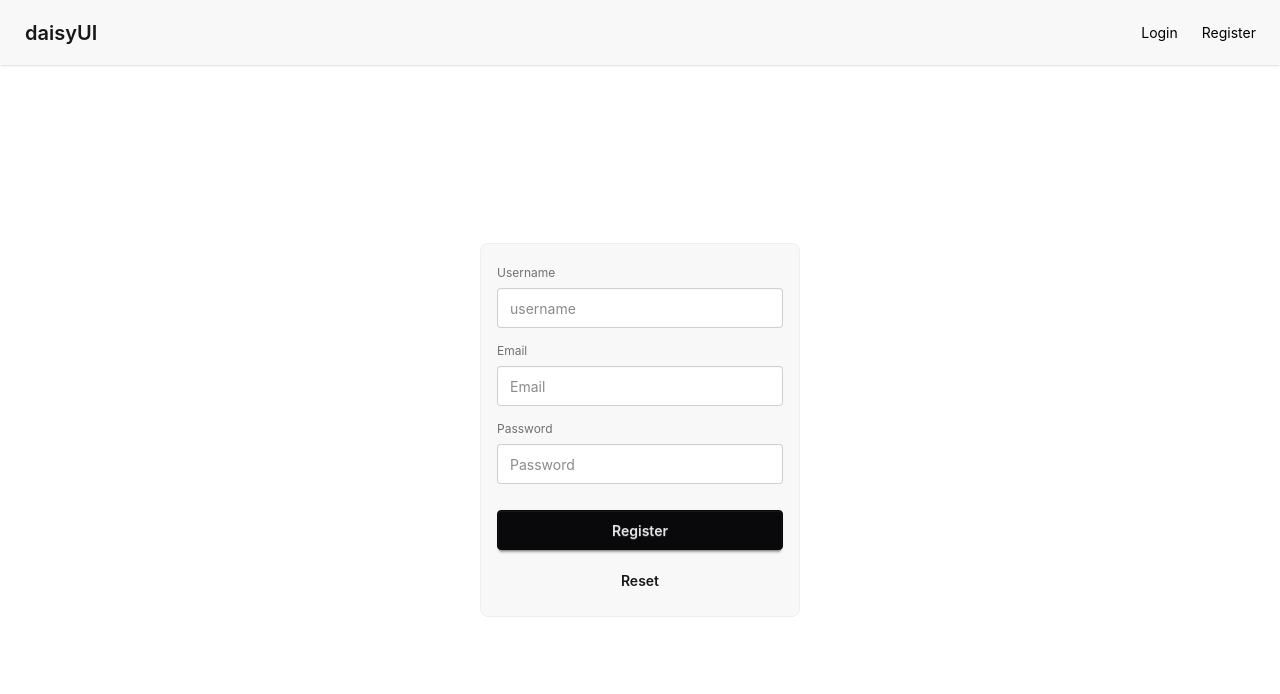
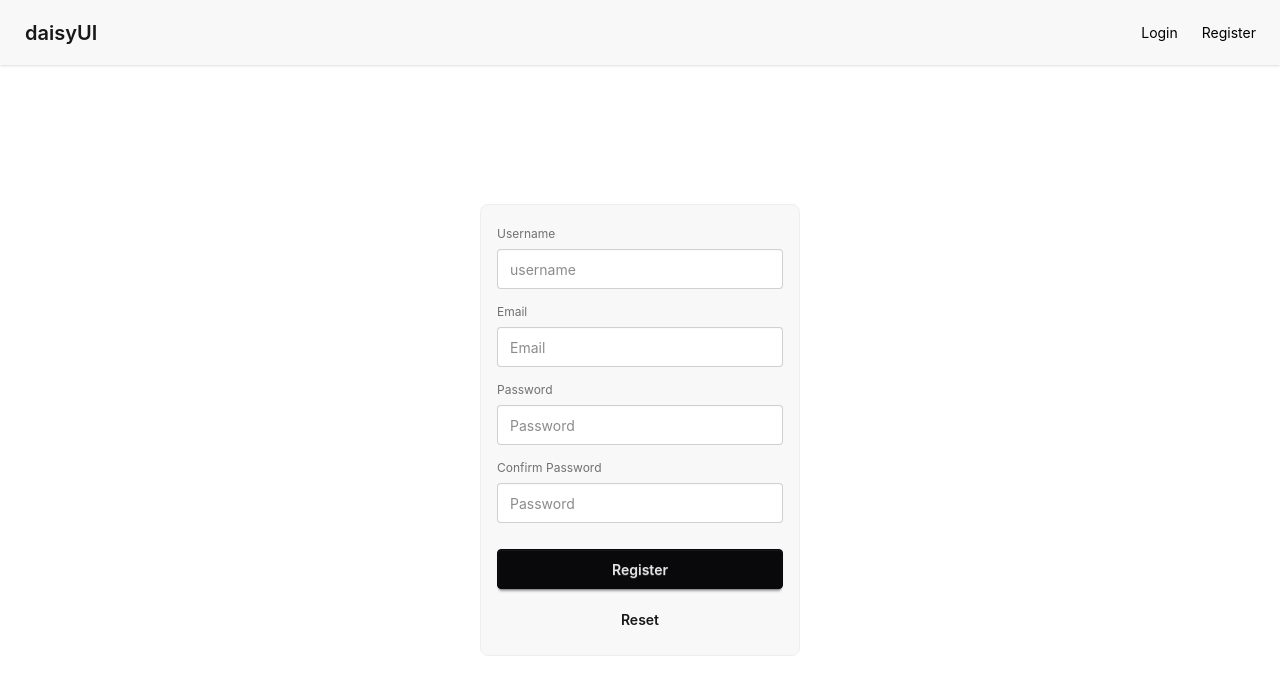
Before and after one commit to Hackademy-Part-time-80/react02brayan, a React (Vite) app: page /register in a window 1280 px wide. Shown: the top 694 px of the page. Built offline with nearby package versions, Linux system fonts and the light colour scheme.

Commit message:
password confirmation

```diff
--- a/src/views/Register.jsx
+++ b/src/views/Register.jsx
@@ -1,6 +1,6 @@
 import { useForm } from "react-hook-form";
 import Card from "../components/Card";
-import { useContext } from "react";
+import { useContext, useState } from "react";
 import { UserContext } from "../context/UserContext";
 import { useNavigate } from "react-router";
 export default function Register() {
@@ -10,9 +10,18 @@ export default function Register() {
   const { sign_in } = useContext(UserContext);
   const navigate = useNavigate();
 
-  const showData = (data) => {
-    sign_in(data);
-    navigate('/')
+  const [myError, setMyError] = useState(false);
+
+  const registerUSer = (data) => {
+    const { password } = data;
+    const { password_confirm } = data;
+    if (password === password_confirm) {
+      setMyError(false)
+      sign_in(data);
+      navigate('/');
+    } else {
+      setMyError(true);
+    }
   };
 
 
@@ -21,7 +30,7 @@ export default function Register() {
       <div className="w-8/9 mx-auto my-0 p-2 h-[calc(100vh-70px)]">
         <div className="flex justify-center items-center h-full">
 
-          <form className="fieldset bg-base-200 border-base-300 rounded-box w-xs border p-4" onSubmit={handleSubmit(showData)}>
+          <form className="fieldset bg-base-200 border-base-300 rounded-box w-xs border p-4" onSubmit={handleSubmit(registerUSer)}>
             <fieldset className="fieldset">
               <label className="label">Username</label>
               <input type="text" className="input" placeholder="username"
@@ -64,9 +73,27 @@ export default function Register() {
                     }
                   })} />
               {errors.password && <p className="text-red-500">{errors.password.message}</p>}
-
             </label>
 
+            <label className="fieldset">
+              <span className="label">Confirm Password</span>
+              <input type="password" className="input" placeholder="Password"
+                {...register('password_confirm',
+                  {
+                    required: 'Password required',
+                    maxLength: {
+                      value: 50,
+                      message: 'Maximun 50 characters'
+                    }
+                  })} />
+              {errors.password_confirm && <p className="text-red-500">{errors.password_confirm.message}</p>}
+            </label>
+
+            {myError &&
+              <p className="validator text-red-500">
+                The passwords do not match.
+              </p>
+            }
             <button className="btn btn-neutral mt-4" type="submit">Register</button>
             <button className="btn btn-ghost mt-1" type="reset">Reset</button>
           </form>
```
